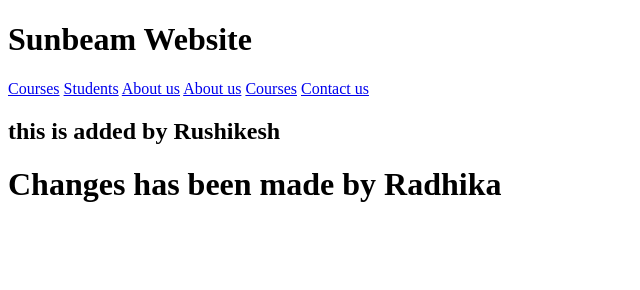
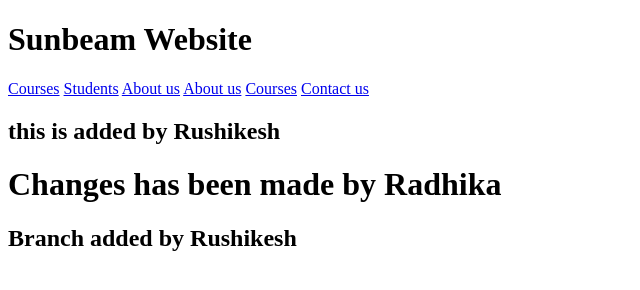
Before and after one commit to Raviumdale/sunbeam-website, a plain HTML site: page index.html in a window 1280 px wide. Shown: the whole page, without its empty margins (0-640 px from the left). Drawn offline with Linux system fonts and the light colour scheme.

Commit message:
student branch added

```diff
--- a/index.html
+++ b/index.html
@@ -16,5 +16,6 @@
     <a href="contact-us.html">Contact us</a>
 	<h2>this is added by Rushikesh </h2>
     <h1>Changes has been made by Radhika</h1>
+	<h2>Branch added by Rushikesh</h2>
 </body>
 </html>
```
